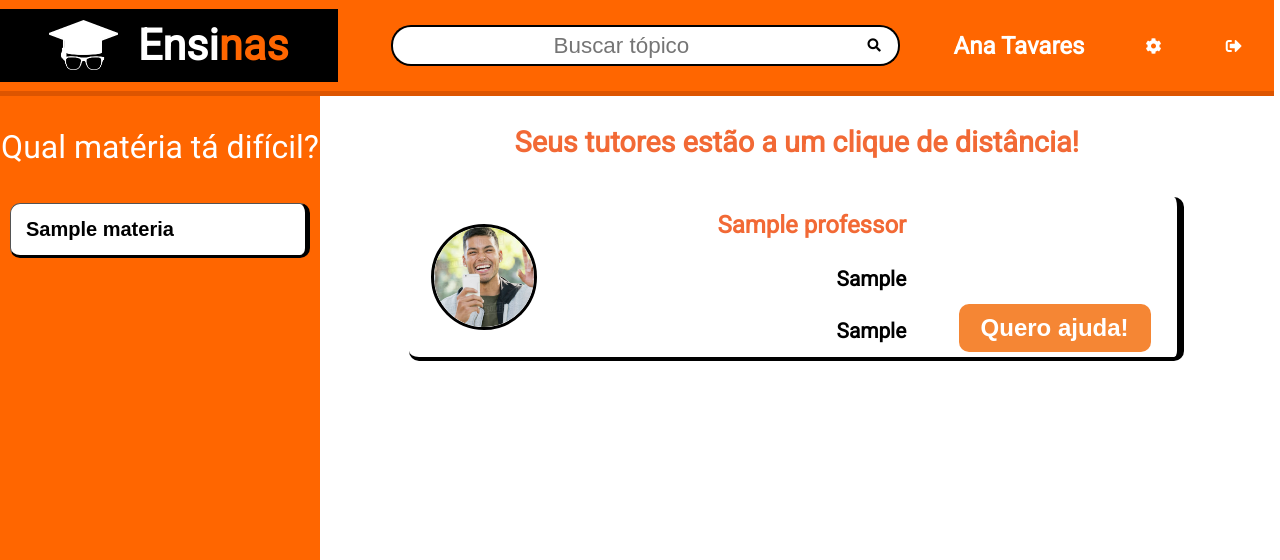
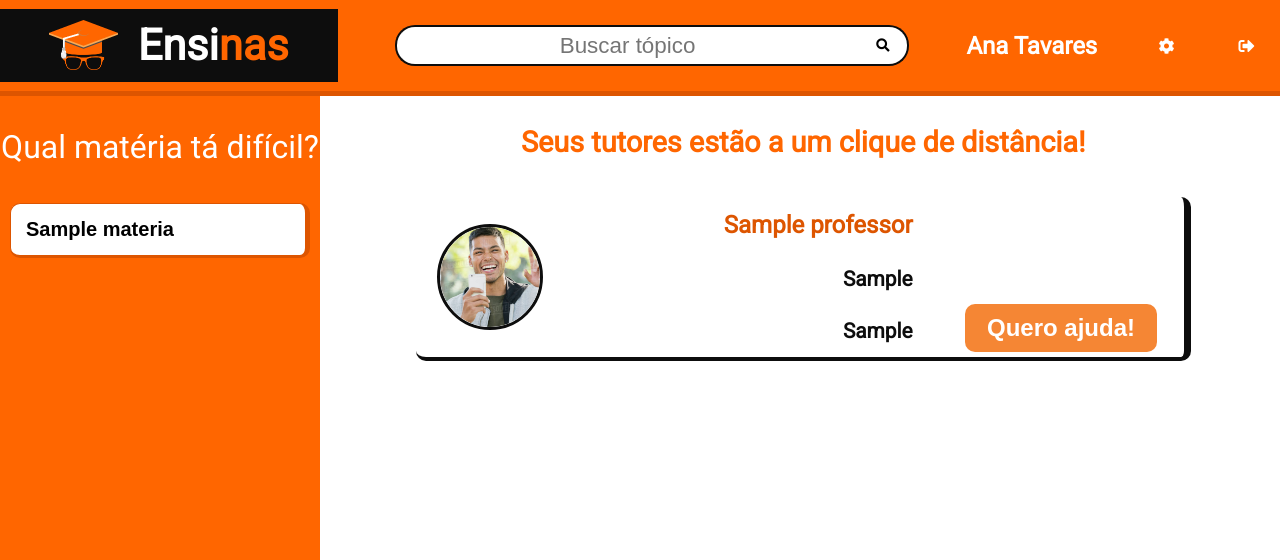
Before and after one commit to JuliaWharton/Ensinas-backend, a Django app: page /app/aluno/home in a window 1280 px wide. Shown: the top 560 px of the page. Run offline with Django 3.2, Linux system fonts and the light colour scheme; tables that the repository leaves empty hold one stand-in row (values such as "Sample post").

Commit message:
Change some colors of aluno dashboard

```diff
--- a/app/static/style/app_aluno.css
+++ b/app/static/style/app_aluno.css
@@ -2,7 +2,7 @@ body {
     margin: 0;
     display: grid;
     grid-template-areas: 'nav nav''aside main''aside main';
-    grid-template-columns: 25% 74.5%;
+    grid-template-columns: 25% 75.5%;
     grid-template-rows: 12vh 100vh 100vh;
     font-family: 'Roboto', sans-serif;
 }
@@ -11,7 +11,7 @@ nav {
     grid-area: nav;
     background-color: #ff6600;
     border-bottom: 5px solid #dd5500;
-    color: #ffff;
+    color: #ffffff;
     display: flex;
     align-items: center;
     justify-content: space-between;
@@ -23,7 +23,7 @@ nav div:nth-child(1) {
     justify-content: center;
     width: 337.75px;
     height: 73.59px;
-    background-color: #000000;
+    background-color: #0d0d0d;
     font-size: 1.8em;
 }
 
@@ -43,7 +43,7 @@ nav div:nth-child(2) {
 nav div:nth-child(2) input {
     width: 90%;
     height: 35px;
-    border: 2px solid #000000;
+    border: 2px solid #0d0d0d;
     text-align: center;
     border-top-left-radius: 20px;
     border-bottom-left-radius: 20px;
@@ -56,7 +56,7 @@ nav div:nth-child(2) button {
     border-top-right-radius: 20px;
     border-bottom-right-radius: 20px;
     height: 41px;
-    border: 2px solid #000000;
+    border: 2px solid #0d0d0d;
     border-left: none;
     width: 10%;
 }
@@ -84,22 +84,16 @@ nav h1 span {
     color: #ff6600;
 }
 
-#icone1 {
+.iconePerfil {
     display: flex;
     justify-content: center;
     align-items: center;
     width: 25%;
-}
-
-#icone2 {
-    display: flex;
-    justify-content: center;
-    align-items: center;
-    width: 25%;
+    height: 100%;
 }
 
 .iconePerfil:hover {
-    background-color: rgba(0, 0, 0, 0.705);
+    background-color: #dd5500;
 }
 
 aside {
@@ -133,7 +127,8 @@ aside button {
     border-top-width: 1px;
     border-left-width: 1px;
     border-bottom-width: 3px;
-    border-color: black;
+    border-color: #dd5500;
+    border-style: solid;
     display: flex;
     justify-content: flex-start;
     align-items: center;
@@ -145,15 +140,15 @@ aside button {
 }
 
 aside div button:hover {
-    background-color: black;
+    background-color: #0d0d0d;
     border: none;
     transition: 0.3s;
-    color: #fff;
+    color: #ffffff;
 }
 
 aside div a {
     text-decoration: none;
-    color: black;
+    color: #0d0d0d;
 }
 
 aside div .atual {
@@ -165,7 +160,7 @@ aside div .atual {
 
 main {
     grid-area: main;
-    background-color: #ffff;
+    background-color: #ffffff;
     display: flex;
     flex-direction: column;
     align-items: center;
@@ -173,7 +168,7 @@ main {
 
 main p {
     font-size: 1.8em;
-    color: rgb(242, 105, 53);
+    color: #ff6600;
     font-weight: bold;
 }
 
@@ -181,7 +176,7 @@ main p {
     width: 60vw;
     height: 20vh;
     margin: 1%;
-    border: solid #000000;
+    border: solid #0d0d0d;
     display: flex;
     align-items: center;
     justify-content: space-around;
@@ -195,7 +190,7 @@ main p {
 
 .imgProfessor {
     width: 13%;
-    border: 3px solid #000000;
+    border: 3px solid #0d0d0d;
     border-radius: 50%;
 }
 
@@ -210,13 +205,13 @@ main p {
 .infoProfessor p {
     font-size: 1.3em;
     margin: 4px;
-    color: #000000;
+    color: #0d0d0d;
     align-self: flex-end;
     font-weight: bold;
 }
 
 .infoProfessor p:nth-child(1) {
-    color: rgb(242, 105, 53);
+    color: #dd5500;
     font-size: 1.5em;
 }
 
--- a/app/templates/aluno_home.html
+++ b/app/templates/aluno_home.html
@@ -18,7 +18,7 @@
 <body>
     <nav>
         <div>
-            <img src="{% static 'img/logo_branco.png' %}" alt="Logo do site, imagem de um capelo e óculos.">
+            <img src="{% static 'img/logo.png' %}" alt="Logo do site, imagem de um capelo e óculos.">
             <h1>Ensi<span>nas</span></h1>
         </div>
         <div>
@@ -27,8 +27,8 @@
         </div>
         <div>
             <p>Ana Tavares</p>
-            <div class="iconePerfil" id="icone1"><i class="fas fa-cog"></i></div>
-            <div class="iconePerfil" id="icone2"><i class="fas fa-sign-out-alt"></i></div>
+            <span class="iconePerfil" id="icone1"><i class="fas fa-cog"></i></span>
+            <span class="iconePerfil" id="icone2"><i class="fas fa-sign-out-alt"></i></span>
         </div>
     </nav>
     <aside>
```
